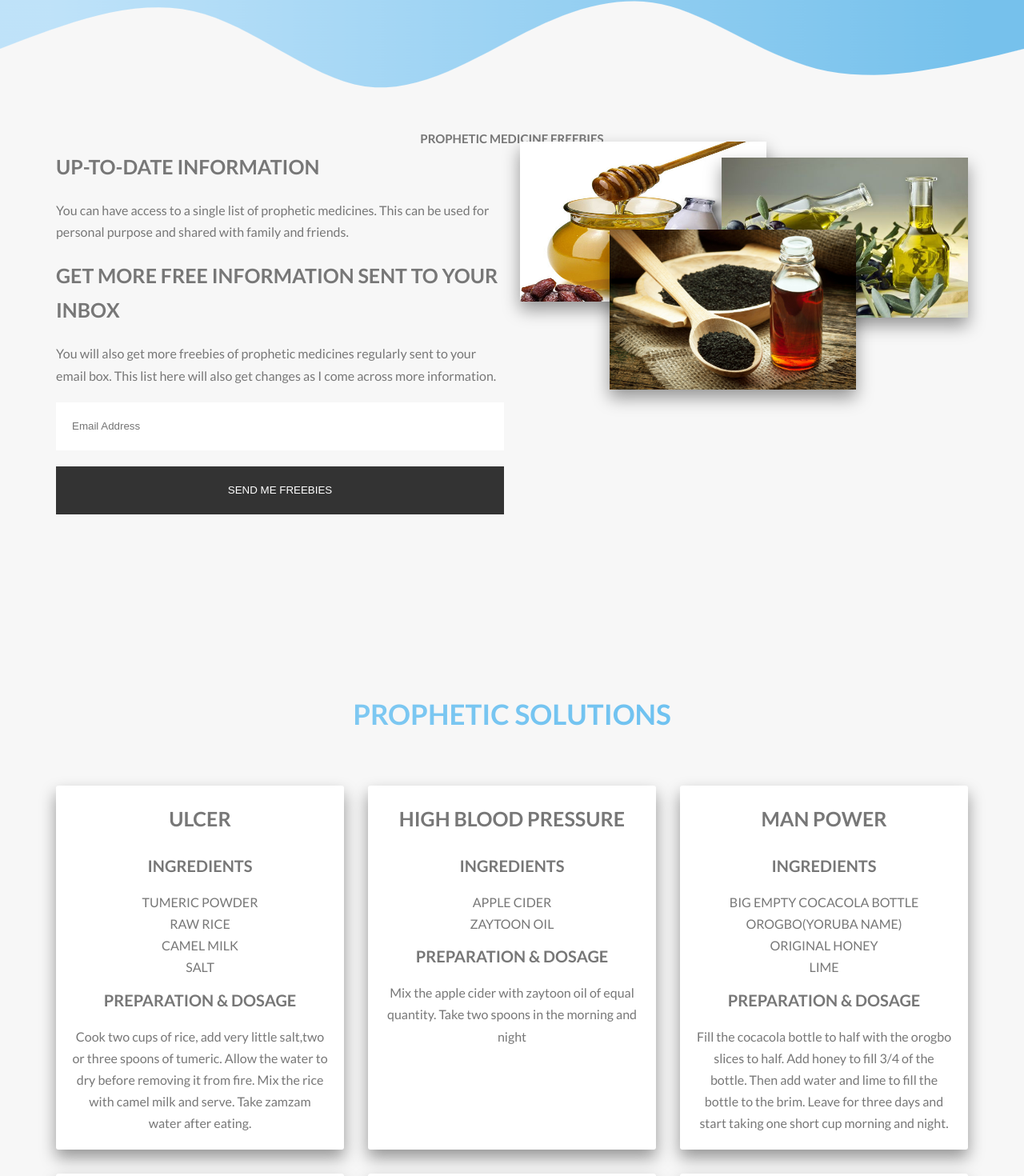
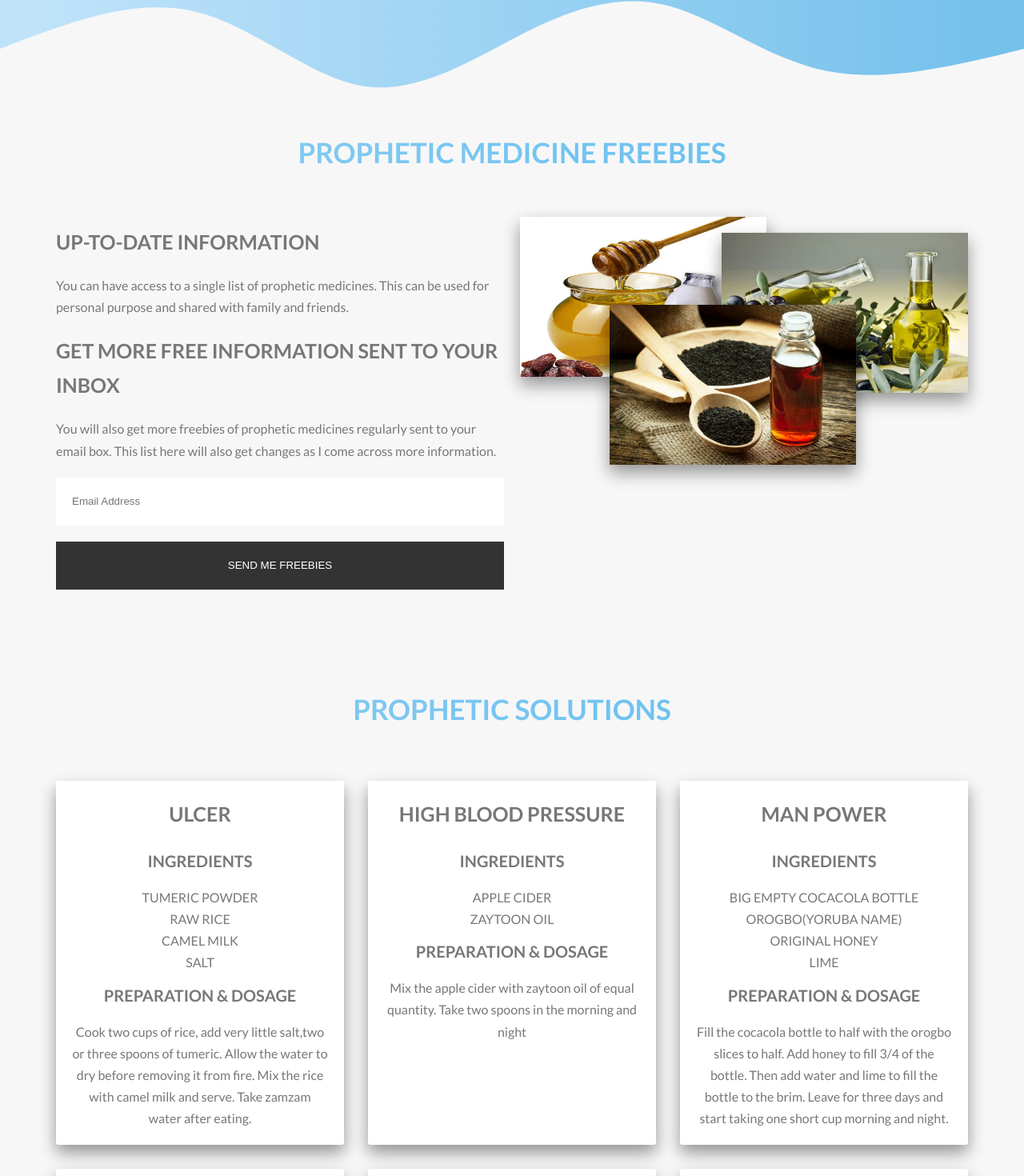
Before and after one commit to abdulganiyy/prohetic-medicine, a Next.js app: page / in a window 1280 px wide. Shown: the part 339-1809 px from the top of the page at 80% size. Built offline with nearby package versions, Linux system fonts and the light colour scheme.

Commit message:
initial files added

```diff
--- a/pages/index.js
+++ b/pages/index.js
@@ -75,7 +75,7 @@ export default function Home() {
       <main className={styles.main}>
         <section className={styles.section_about}>
           <div className={styles.center}>
-            <h2 className={styles.headingprimary}>
+            <h2 className={styles.heading_secondary}>
               PROPHETIC MEDICINE FREEBIES
             </h2>
           </div>
--- a/styles/Home.module.scss
+++ b/styles/Home.module.scss
@@ -66,11 +66,11 @@ $color-light-grey-2: #f7f7f7;
 }
 
 .section_about {
-  padding: 10rem 0 10rem 0;
+  padding: 10rem 0 5rem 0;
 }
 
 .section_solutions {
-  padding: 10rem 0;
+  padding: 5rem 0 5rem 0;
   font-size: 1.6rem;
   font-weight: 400;
 }
@@ -258,7 +258,7 @@ $color-light-grey-2: #f7f7f7;
 }
 
 .more {
-  padding: 10rem 0;
+  padding: 5rem 0;
 
   &_item {
     width: 50%;
```
